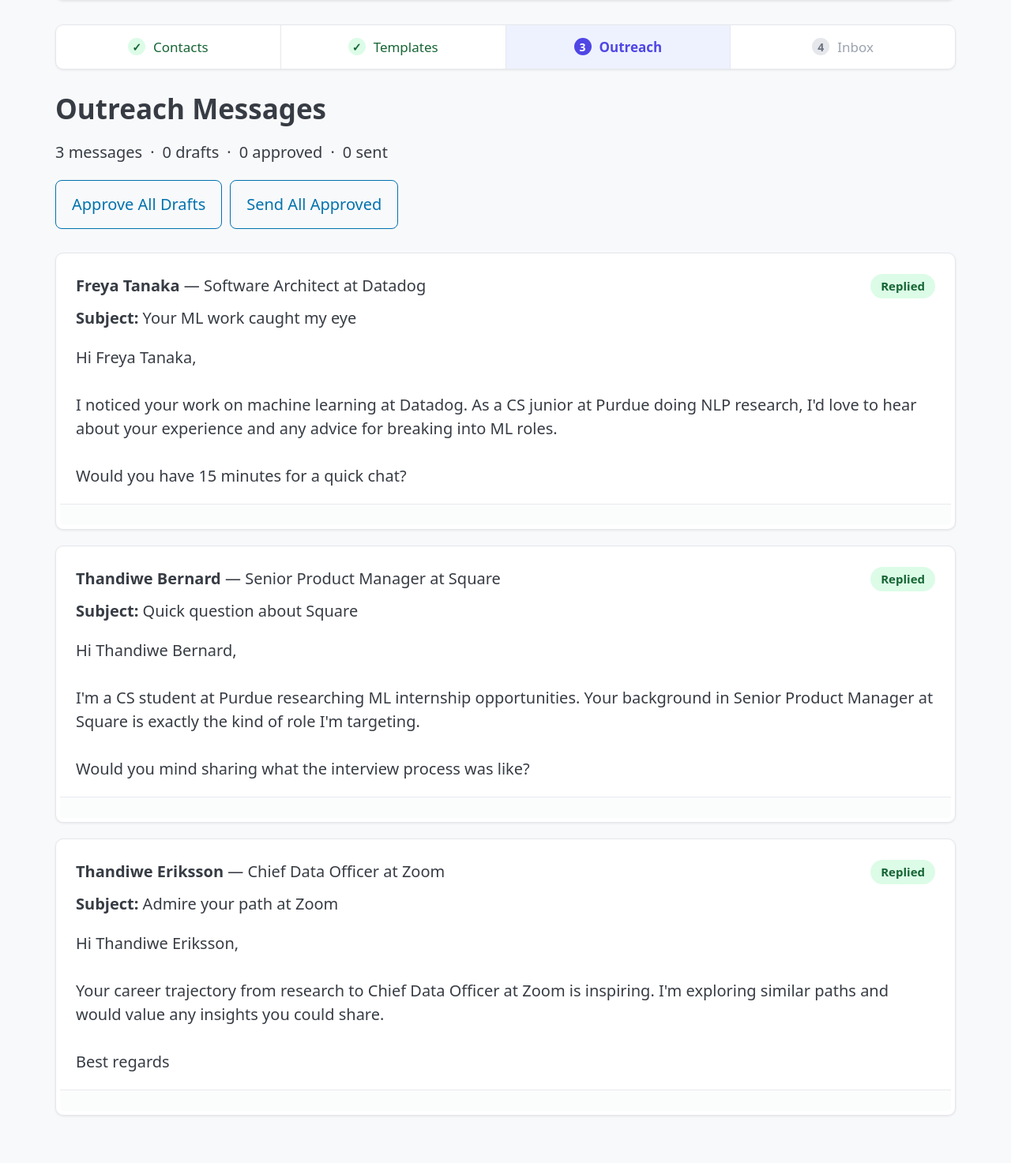
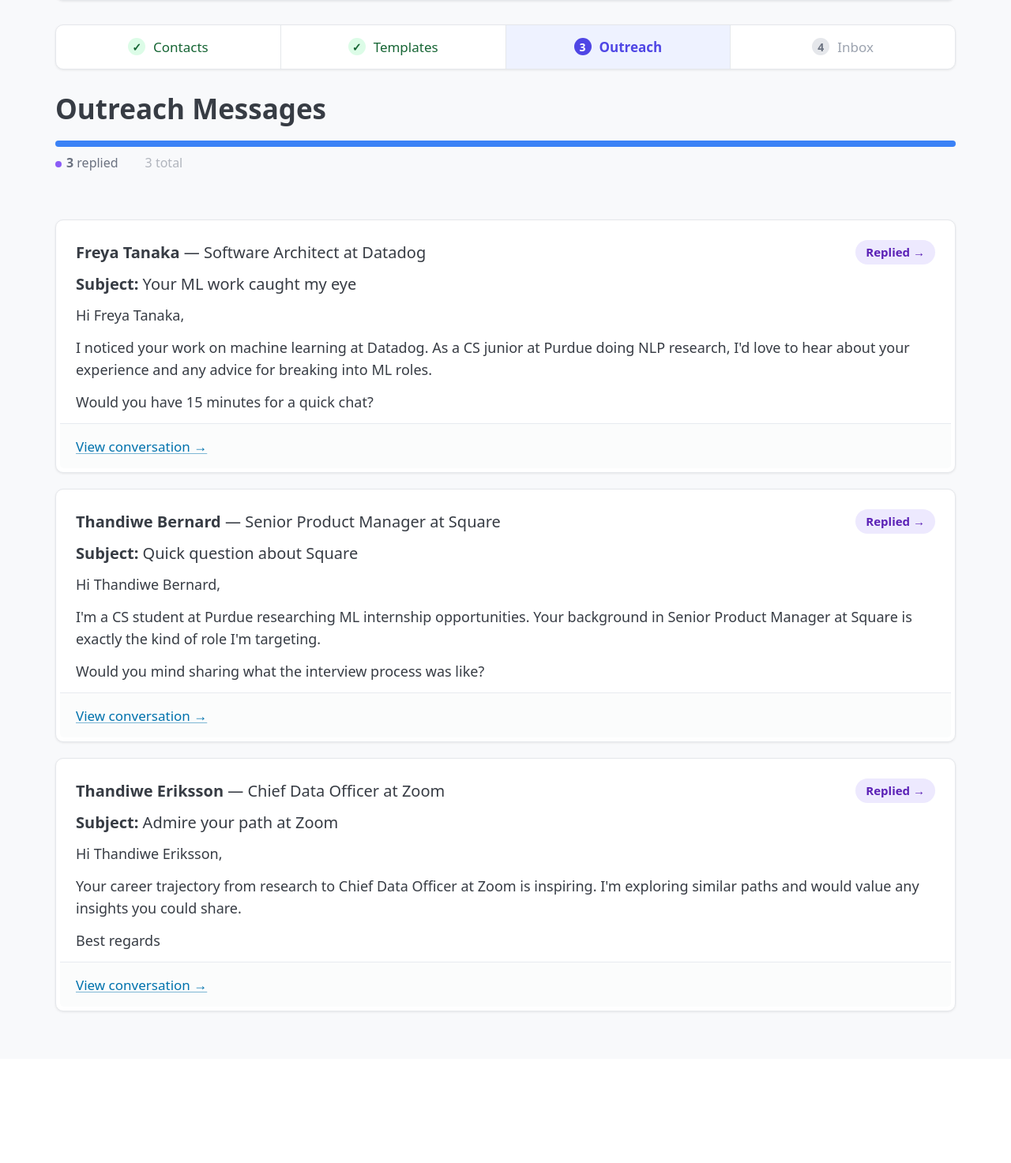
Before and after one commit to AaravChadha/ai_networking_copilot, a FastAPI app: page /goals/1/outreach in a window 1280 px wide. Shown: the part 171-1644 px from the top of the page at 79% size. After the commit the page ends 1454 px from the top, so only its background shows below. Run offline with FastAPI, Linux system fonts and the light colour scheme; data comes from the database, SQL or seed files in the repository; some libraries are stand-ins or nearby versions.

Commit message:
polish outreach page — progress bar, workflow buttons, paragraph spacing, replied links

```diff
--- a/app/templates/outreach.html
+++ b/app/templates/outreach.html
@@ -1,6 +1,53 @@
 {% extends "base.html" %}
 
 {% block title %}Outreach - AI Networking Copilot{% endblock %}
+
+{% block head %}
+<style>
+    .progress-bar-bg {
+        background: #e5e7eb;
+        border-radius: 6px;
+        height: 8px;
+        overflow: hidden;
+        display: flex;
+    }
+    .progress-bar-bg .seg-sent {
+        background: #3b82f6;
+        height: 100%;
+        transition: width 0.3s ease;
+    }
+    .progress-bar-bg .seg-approved {
+        background: #22c55e;
+        height: 100%;
+        transition: width 0.3s ease;
+    }
+    .progress-bar-bg .seg-draft {
+        background: #f59e0b;
+        height: 100%;
+        transition: width 0.3s ease;
+    }
+    .progress-legend {
+        display: flex;
+        gap: 1rem;
+        font-size: 0.8rem;
+        color: #6b7280;
+        margin-top: 0.4rem;
+    }
+    .progress-legend span::before {
+        content: '';
+        display: inline-block;
+        width: 8px;
+        height: 8px;
+        border-radius: 50%;
+        margin-right: 0.3rem;
+        vertical-align: middle;
+    }
+    .legend-draft::before { background: #f59e0b; }
+    .legend-approved::before { background: #22c55e; }
+    .legend-sent::before { background: #3b82f6; }
+    .legend-replied::before { background: #8b5cf6; }
+</style>
+{% endblock %}
 
 {% block campaign_context %}
 <div class="campaign-bar">
@@ -10,6 +57,7 @@
     </div>
     <a href="/" style="font-size: 0.8rem;">Back to Dashboard</a>
 </div>
+{% set has_sent = messages and (messages | selectattr('status', 'equalto', 'sent') | list | length > 0 or messages | selectattr('status', 'equalto', 'replied') | list | length > 0) %}
 <div class="step-bar">
     <a href="/goals/{{ goal.id }}/contacts" class="step-item completed">
         <span class="step-num">&#10003;</span> Contacts
@@ -20,9 +68,15 @@
     <a href="/goals/{{ goal.id }}/outreach" class="step-item active">
         <span class="step-num">3</span> Outreach
     </a>
+    {% if has_sent %}
     <a href="/goals/{{ goal.id }}/inbox" class="step-item">
         <span class="step-num">4</span> Inbox
     </a>
+    {% else %}
+    <span class="step-item" style="opacity: 0.4; cursor: not-allowed;">
+        <span class="step-num">4</span> Inbox
+    </span>
+    {% endif %}
 </div>
 {% endblock %}
 
@@ -30,31 +84,48 @@
 <h2>Outreach Messages</h2>
 
 {% if messages %}
-<div style="margin-bottom: 1rem; display: flex; gap: 0.5rem; align-items: center;">
-    <span>{{ messages | length }} messages</span>
-    <span>&middot;</span>
-    <span>{{ messages | selectattr('status', 'equalto', 'draft') | list | length }} drafts</span>
-    <span>&middot;</span>
-    <span>{{ messages | selectattr('status', 'equalto', 'approved') | list | length }} approved</span>
-    <span>&middot;</span>
-    <span>{{ messages | selectattr('status', 'equalto', 'sent') | list | length }} sent</span>
+{% set drafts = messages | selectattr('status', 'equalto', 'draft') | list | length %}
+{% set approved = messages | selectattr('status', 'equalto', 'approved') | list | length %}
+{% set sent = messages | selectattr('status', 'equalto', 'sent') | list | length %}
+{% set replied = messages | selectattr('status', 'equalto', 'replied') | list | length %}
+{% set total = messages | length %}
+
+{# Progress bar #}
+<div style="margin-bottom: 1.5rem;">
+    <div class="progress-bar-bg">
+        {% if sent + replied > 0 %}<div class="seg-sent" style="width: {{ ((sent + replied) / total * 100) | round }}%;"></div>{% endif %}
+        {% if approved > 0 %}<div class="seg-approved" style="width: {{ (approved / total * 100) | round }}%;"></div>{% endif %}
+        {% if drafts > 0 %}<div class="seg-draft" style="width: {{ (drafts / total * 100) | round }}%;"></div>{% endif %}
+    </div>
+    <div class="progress-legend">
+        {% if drafts > 0 %}<span class="legend-draft"><strong>{{ drafts }}</strong> draft{{ 's' if drafts != 1 }}</span>{% endif %}
+        {% if approved > 0 %}<span class="legend-approved"><strong>{{ approved }}</strong> approved</span>{% endif %}
+        {% if sent > 0 %}<span class="legend-sent"><strong>{{ sent }}</strong> sent</span>{% endif %}
+        {% if replied > 0 %}<span class="legend-replied"><strong>{{ replied }}</strong> replied</span>{% endif %}
+        <span style="opacity: 0.5;">{{ total }} total</span>
+    </div>
 </div>
 
+{# Action buttons #}
 <div style="display: flex; gap: 0.5rem; margin-bottom: 1.5rem;">
-    <button id="approve-all-btn" hx-post="/api/goals/{{ goal.id }}/approve-all" hx-target="#message-list" hx-swap="innerHTML" hx-indicator="this" class="outline">
-        Approve All Drafts <span class="htmx-indicator" aria-busy="true"></span>
+    {% if drafts > 0 %}
+    <button id="approve-all-btn" hx-post="/api/goals/{{ goal.id }}/approve-all" hx-target="#message-list" hx-swap="innerHTML" hx-indicator="this">
+        Approve All Drafts ({{ drafts }}) <span class="htmx-indicator" aria-busy="true"></span>
     </button>
-    <button id="send-all-btn" hx-post="/api/goals/{{ goal.id }}/send-batch" hx-target="#message-list" hx-swap="innerHTML" hx-indicator="this" class="outline">
-        Send All Approved <span class="htmx-indicator" aria-busy="true"></span>
+    {% endif %}
+    {% if approved > 0 %}
+    <button id="send-all-btn" hx-post="/api/goals/{{ goal.id }}/send-batch" hx-target="#message-list" hx-swap="innerHTML" hx-indicator="this" class="{{ '' if drafts == 0 else 'outline' }}">
+        Send All Approved ({{ approved }}) <span class="htmx-indicator" aria-busy="true"></span>
     </button>
+    {% elif drafts > 0 %}
+    <button disabled class="outline secondary" style="opacity: 0.4; cursor: not-allowed; margin-bottom: 0;">
+        Send All Approved (0)
+    </button>
+    {% endif %}
 </div>
 
 <script>
 document.body.addEventListener('htmx:afterRequest', function(evt) {
-    document.querySelectorAll('#approve-all-btn, #send-all-btn').forEach(function(btn) {
-        btn.removeAttribute('aria-busy');
-        btn.disabled = false;
-    });
     if (evt.detail.elt.id === 'approve-all-btn' || evt.detail.elt.id === 'send-all-btn') {
         window.location.reload();
     }
--- a/app/templates/partials/message_card.html
+++ b/app/templates/partials/message_card.html
@@ -3,26 +3,29 @@
         <div>
             <strong>{{ msg.profile.name }}</strong> — {{ msg.profile.role }} at {{ msg.profile.company }}
         </div>
-        <div>
+        <div style="display: flex; gap: 0.4rem; align-items: center;">
             {% if msg.status == 'draft' %}
             <span class="badge badge-neutral">Draft</span>
             {% elif msg.status == 'approved' %}
             <span class="badge badge-positive">Approved</span>
             {% elif msg.status == 'sent' %}
-            <span class="badge" style="background: #cce5ff; color: #004085;">Sent</span>
+            <span class="badge" style="background: #dbeafe; color: #1e40af;">Sent</span>
             {% elif msg.status == 'replied' %}
-            <span class="badge badge-positive">Replied</span>
+            <a href="/goals/{{ msg.goal_id }}/inbox/{{ msg.id }}" class="badge" style="background: #ede9fe; color: #5b21b6; text-decoration: none;">Replied &rarr;</a>
             {% endif %}
         </div>
     </div>
 
-    <p><strong>Subject:</strong> {{ msg.subject }}</p>
+    <p style="margin-bottom: 0.5rem;"><strong>Subject:</strong> {{ msg.subject }}</p>
 
-    <div id="body-display-{{ msg.id }}">
-        <p style="white-space: pre-wrap;">{{ msg.body }}</p>
+    <div id="body-display-{{ msg.id }}" style="font-size: 0.9rem; line-height: 1.6; color: #374151;">
+        {% for para in msg.body.split('\n\n') %}
+        <p style="margin: 0 0 0.6rem;">{{ para }}</p>
+        {% endfor %}
     </div>
 
-    <footer style="display: flex; gap: 0.5rem;">
+    {% if msg.status == 'draft' or msg.status == 'approved' %}
+    <footer style="display: flex; gap: 0.5rem; margin-top: 0.5rem;">
         {% if msg.status == 'draft' %}
         <button class="outline" hx-post="/api/messages/{{ msg.id }}/approve" hx-target="#message-{{ msg.id }}" hx-swap="outerHTML">
             Approve
@@ -36,4 +39,9 @@
         </button>
         {% endif %}
     </footer>
+    {% elif msg.status == 'replied' %}
+    <footer style="margin-top: 0.5rem;">
+        <a href="/goals/{{ msg.goal_id }}/inbox/{{ msg.id }}" style="font-size: 0.85rem;">View conversation &rarr;</a>
+    </footer>
+    {% endif %}
 </article>
```
